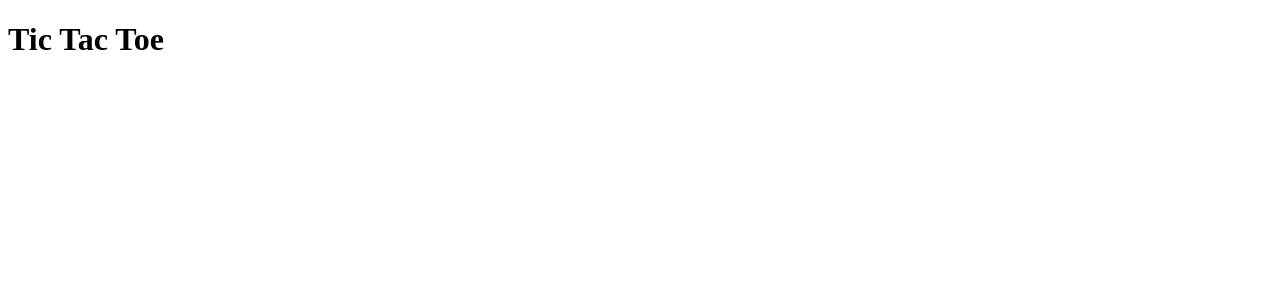
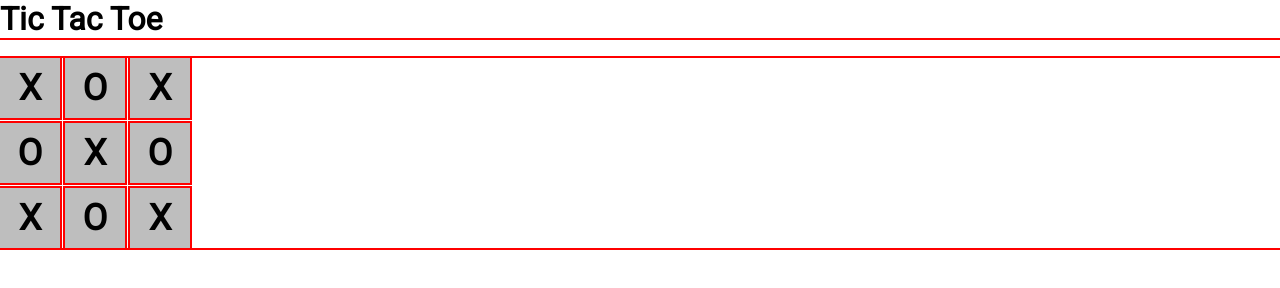
Before and after one commit to dzenardas/odin-tic_tac_toe, a plain HTML site: page index.html in a window 1280 px wide. Drawn offline with Linux system fonts and the light colour scheme.

Commit message:
Add style.css and showcase test board in website

```diff
--- a/index.html
+++ b/index.html
@@ -4,10 +4,14 @@
     <meta charset="UTF-8">
     <meta name="viewport" content="width=device-width, initial-scale=1.0">
     <title>Tic Tac Toe</title>
+    <link rel="stylesheet" href="style.css">
+    <link href="https://fonts.googleapis.com/css2?family=Roboto&display=swap" rel="stylesheet">
 </head>
 <body>
     <h1>Tic Tac Toe</h1>
 
+    <div id="gameContainer"></div>
+
     <script src="script.js"></script>
 </body>
 </html>
--- a/script.js
+++ b/script.js
@@ -110,6 +110,32 @@ function resetGame() {
     printBoard();
 }
 
+const domRenderer = {
+    container: document.getElementById("gameContainer"),
+    render(board) {
+        this.container.innerHTML = "";
+
+    for (let row = 0; row < 3; row++) {
+        for (let col = 0; col < 3; col++) {
+            const cellDiv = document.createElement("div");
+            cellDiv.classList.add("cell");
+
+            cellDiv.textContent = board[row][col];
+
+            this.container.appendChild(cellDiv);
+            }
+        }
+    }
+};
+
+const testBoard = [
+  ["X", "O", "X"],
+  ["O", "X", "O"],
+  ["X", "O", "X"]
+];
+
+domRenderer.render(testBoard);
+
 resetGame();
 makeMove(0, 0); // X
 makeMove(1, 1); // O
--- /dev/null
+++ b/style.css
@@ -0,0 +1,33 @@
+* {
+    outline: 2px solid red;
+    margin: 0;
+    padding: 0;
+    box-sizing: border-box;
+}
+
+body {
+    font-family: Roboto;
+}
+
+h1 {
+    align-items: center;
+    justify-content: center;
+}
+
+#gameContainer {
+    display: grid;
+    grid-template-columns: repeat(3, 60px);
+    grid-template-rows: repeat(3, 60px);
+    gap: 5px;
+    margin-top: 20px;
+}
+
+.cell {
+    display: flex;
+    justify-content: center;
+    align-items: center;
+    background-color: #bebebe;
+    font-size: 36px;
+    font-weight: bold;
+    cursor: pointer;
+}
```
